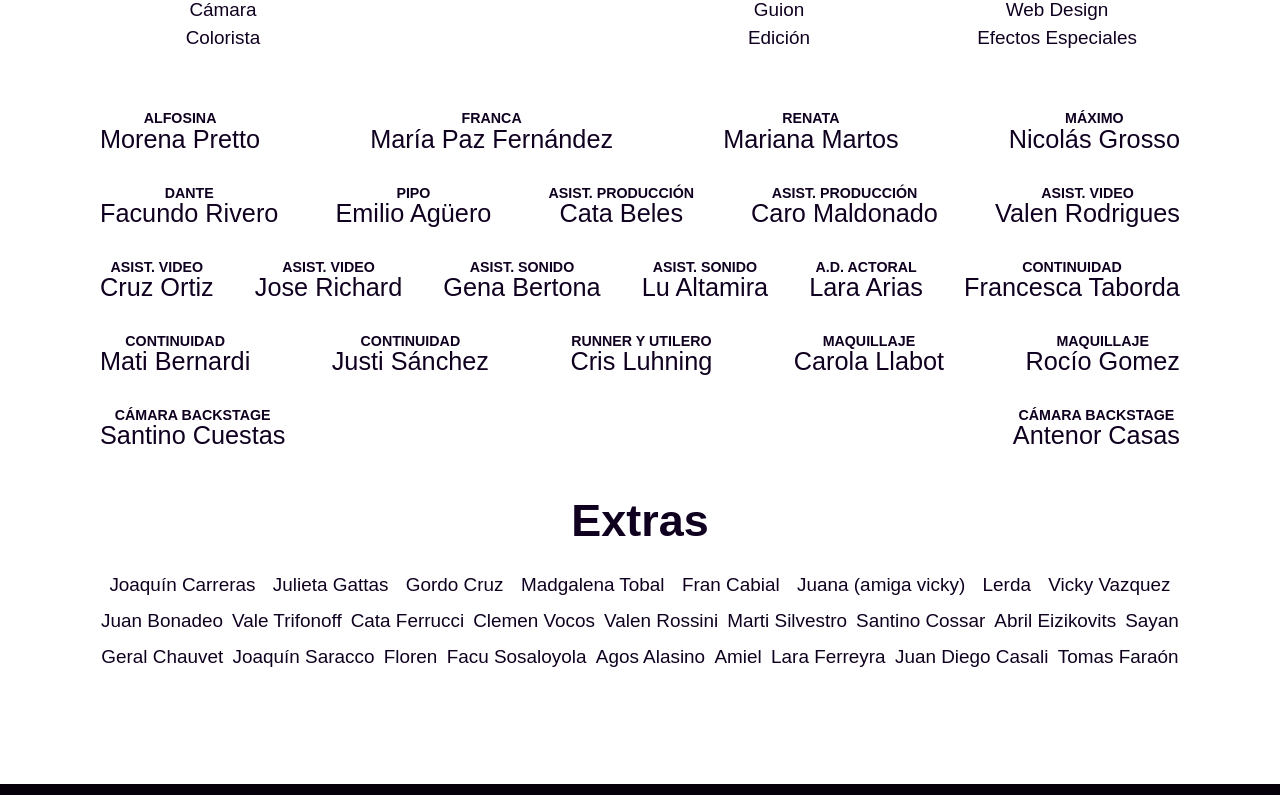
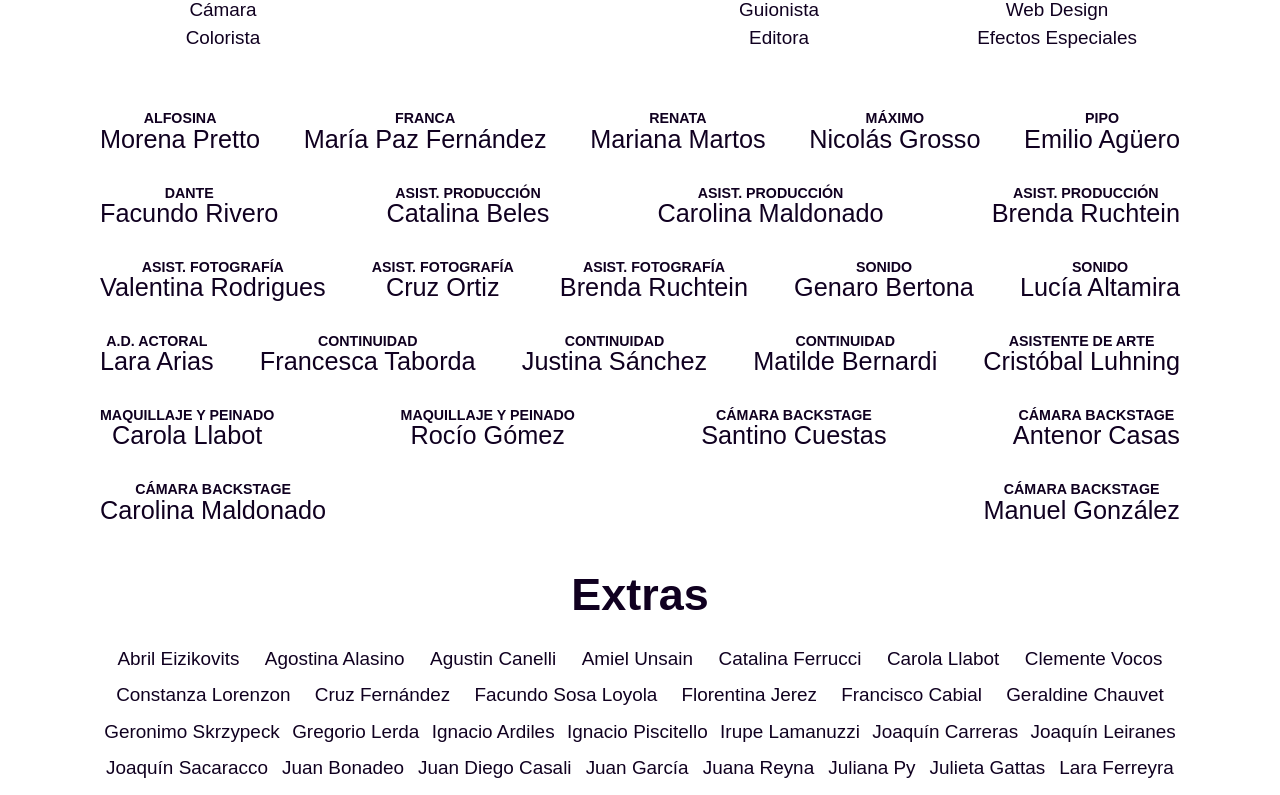
Before and after one commit to SimonettiT/monte-website, a Vue app: page /backstage in a window 1280 px wide. Shown: the part 2660-3455 px from the top of the page. Built offline with nearby package versions, Linux system fonts and the light colour scheme; a web font is replaced by a local one.

Commit message:
Updated credits

```diff
--- a/src/components/Credits.vue
+++ b/src/components/Credits.vue
@@ -14,7 +14,7 @@ const mainCrew = ref([
     {
         name: 'Josefina Bett',
         img: 'jose',
-        roles: ['Dirección', 'Guion']
+        roles: ['Directora', 'Guionista']
     },
     {
         name: 'Martina Degiovanni',
@@ -24,7 +24,7 @@ const mainCrew = ref([
     {
         name: 'Malena Llabot',
         img: MaleIMG,
-        roles: ['Producción', 'Dirección de Arte', 'Guion', ],
+        roles: ['Productora', 'Directora de Arte', 'Guionista', ],
     },
     {
         name: 'Felipe Lorenzatti',
@@ -44,7 +44,7 @@ const mainCrew = ref([
     {
         name: 'Candela Nogueira',
         img: CandeIMG,
-        roles: ['Casting', 'Dirección de Actores', 'Guion', 'Edición'],
+        roles: ['Casting', 'Directora de Actores', 'Guionista', 'Editora'],
     },
     {
         name: 'Tomás Simonetti',
@@ -70,40 +70,48 @@ const crew = ref([
         role: 'Máximo'
     },
     {
+        name: 'Emilio Agüero',
+        role: 'Pipo'
+    },
+    {
         name: 'Facundo Rivero',
         role: 'Dante'
     },
     {
-        name: 'Emilio Agüero',
-        role: 'Pipo'
-    },
-    {
-        name: 'Cata Beles',
+        name: 'Catalina Beles',
         role: 'Asist. Producción'
     },
     {
-        name: 'Caro Maldonado',
+        name: 'Carolina Maldonado',
         role: 'Asist. Producción'
     },
     {
-        name: 'Valen Rodrigues',
-        role: 'Asist. Video'
+        name: 'Brenda Ruchtein',
+        role: 'Asist. Producción'
+    },
+    {
+        name: 'Valentina Rodrigues',
+        role: 'Asist. Fotografía'
     },
     {
         name: 'Cruz Ortiz',
-        role: 'Asist. Video'
+        role: 'Asist. Fotografía'
+    },
+    // {
+    //     name: 'Jose Richard',
+    //     role: 'Asist. Fotografía'
+    // },
+    {
+        name: 'Brenda Ruchtein',
+        role: 'Asist. Fotografía'
     },
     {
-        name: 'Jose Richard',
-        role: 'Asist. Video'
+        name: 'Genaro Bertona',
+        role: 'Sonido'
     },
     {
-        name: 'Gena Bertona',
-        role: 'Asist. Sonido'
-    },
-    {
-        name: 'Lu Altamira',
-        role: 'Asist. Sonido'
+        name: 'Lucía Altamira',
+        role: 'Sonido'
     },
     {
         name: 'Lara Arias',
@@ -114,24 +122,24 @@ const crew = ref([
         role: 'Continuidad'
     },
     {
-        name: 'Mati Bernardi',
+        name: 'Justina Sánchez',
         role: 'Continuidad'
     },
     {
-        name: 'Justi Sánchez',
+        name: 'Matilde Bernardi',
         role: 'Continuidad'
     },
     {
-        name: 'Cris Luhning',
-        role: 'Runner y Utilero'
+        name: 'Cristóbal Luhning',
+        role: 'Asistente de Arte'
     },
     {
         name: 'Carola Llabot',
-        role: 'Maquillaje'
+        role: 'Maquillaje y Peinado'
     },
     {
-        name: 'Rocío Gomez',
-        role: 'Maquillaje'
+        name: 'Rocío Gómez',
+        role: 'Maquillaje y Peinado'
     },
     {
         name: "Santino Cuestas",
@@ -140,35 +148,63 @@ const crew = ref([
     {
         name: "Antenor Casas",
         role: "Cámara Backstage"
+    },
+    {
+        name: "Carolina Maldonado",
+        role: "Cámara Backstage"
+    },
+    {
+        name: "Manuel González",
+        role: "Cámara Backstage",
     }
 ])
 const extra = ref([
+    "Abril Eizikovits",
+    "Agostina Alasino",
+    "Agustin Canelli",
+    "Amiel Unsain",
+    "Catalina Ferrucci",
+    "Carola Llabot",
+    "Clemente Vocos",
+    "Constanza Lorenzon",
+    "Cruz Fernández",
+    "Facundo Sosa Loyola",
+    "Florentina Jerez",
+    "Francisco Cabial",
+    "Geraldine Chauvet",
+    "Geronimo Skrzypeck",
+    "Gregorio Lerda",
+    "Ignacio Ardiles",
+    "Ignacio Piscitello",
+    "Irupe Lamanuzzi",
     "Joaquín Carreras",
+    "Joaquín Leiranes",
+    "Joaquín Sacaracco",
+    "Juan Bonadeo",
+    "Juan Diego Casali",
+    "Juan García",
+    "Juana Reyna",
+    "Juliana Py",
     "Julieta Gattas",
-    "Gordo Cruz",
-    "Madgalena Tobal",
-    "Fran Cabial",
-    "Juana (amiga vicky)",
-    "Lerda",
-    "Vicky Vazquez",
-    "Juan Bonadeo",
-    "Vale Trifonoff",
-    "Cata Ferrucci",
-    "Clemen Vocos",
-    "Valen Rossini",
-    "Marti Silvestro",
+    "Lara Ferreyra",
+    "Magdalena Tobal",
+    "Martina Silvestro",
+    "Maximo Romero Fausti",
+    "Nicole Saleme",
+    "Octavio Capdevilla",
+    "Pedro Carballo",
+    "Rafael Mammana",
+    "Rocío Gómez De Turris",
+    "Santiago Bulchi",
     "Santino Cossar",
-    "Abril Eizikovits",
-    "Sayan",
-    "Geral Chauvet",
-    "Joaquín Saracco",
-    "Floren",
-    "Facu Sosaloyola",
-    "Agos Alasino",
-    "Amiel",
-    "Lara Ferreyra",
-    "Juan Diego Casali",
-    "Tomas Faraón",
+    "Sayan Weemaels",
+    "Simbad Lamanuzzi",
+    "Tomás Capeloni",
+    "Tomás Faraon",
+    "Tomás Sánchez",
+    "Valentina Rossini",
+    "Valentina Trifonoff",
+    "Victoria Vazquez"
 ])
 </script>
 
```
